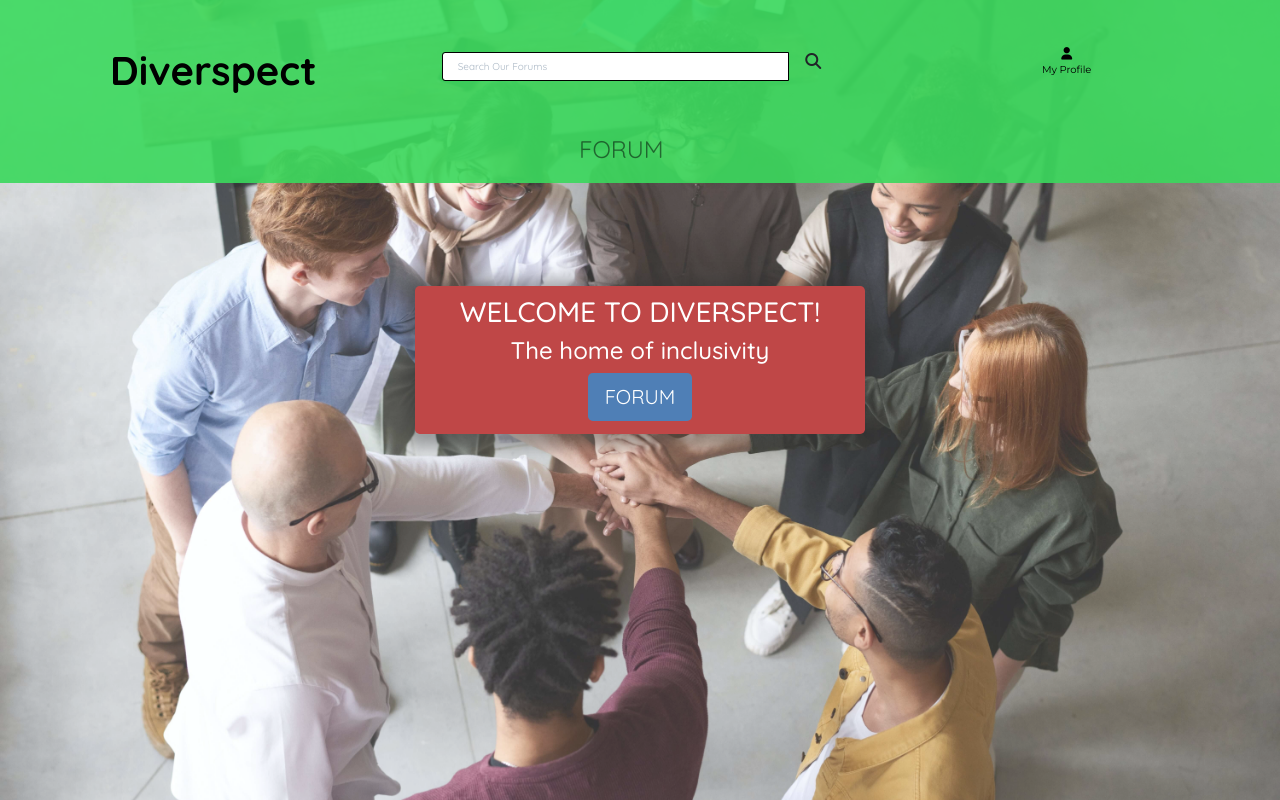
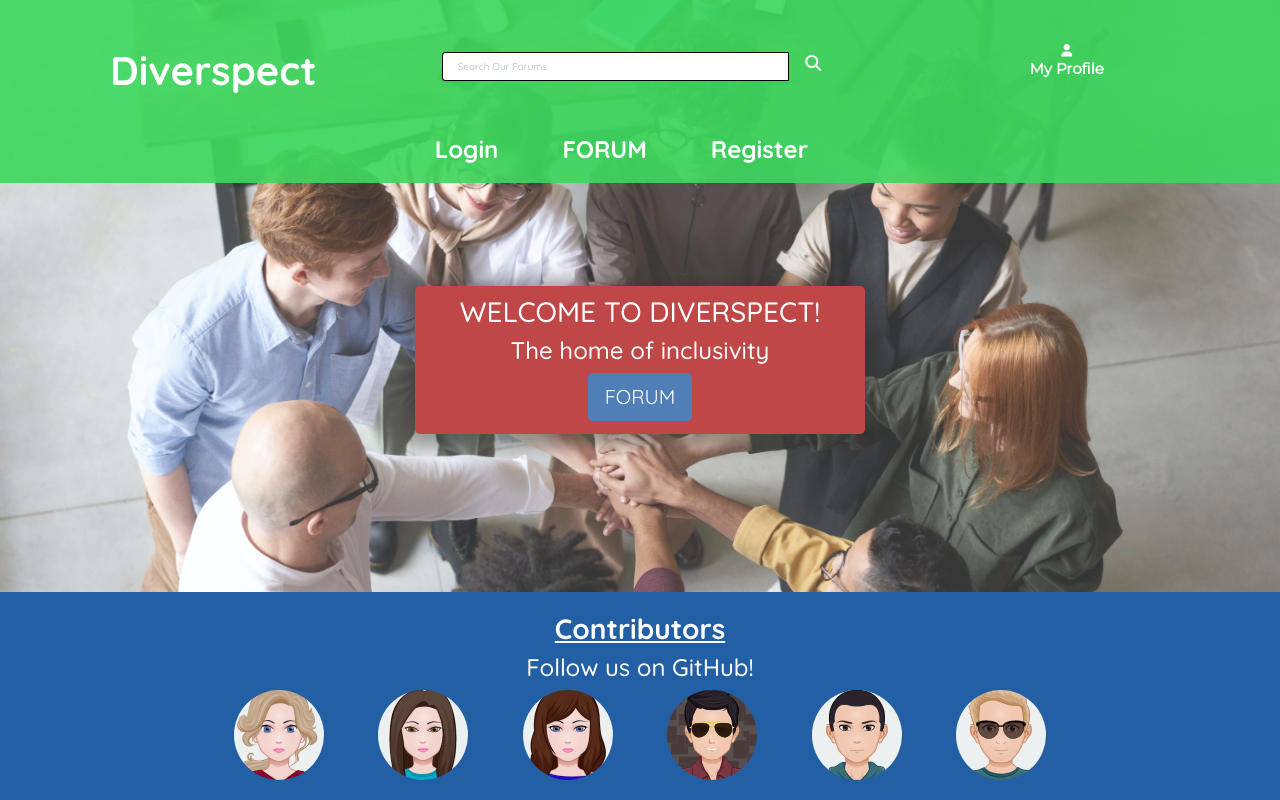
Before and after one commit to Gwen-Bradbury/trust-in-soda-hackathon, a Django app: page / in a window 1280 px wide. Run offline with Django 3.2, Linux system fonts and the light colour scheme; some libraries are stand-ins or nearby versions.

Commit message:
style: added styling and footer to index page

```diff
--- a/home/templates/home/index.html
+++ b/home/templates/home/index.html
@@ -13,12 +13,12 @@
 {% endblock %}
 
 {% block content %}
-<div class="jumbotron-section">
+<div class="jumbotron-section img-fluid">
     <div class="row jumbotron-container">
         <div class="col-12">
             <div class="jumbotron text-center jumbotron-content">
-                <h3 class="pt-1 text-white text-uppercase">Welcome to Diverspect!</h3>
-                <h4 class="text-white">The home of inclusivity</h4>
+                <h3 class="pt-1 welcome-text text-white text-uppercase">Welcome to Diverspect!</h3>
+                <h4 class="welcome-text text-white">The home of inclusivity</h4>
                 <h2>
                     <a href="{% url 'forum' %}" class="display-4 headline-links forum-btn btn btn-lg text-uppercase text-white">
                         Forum
--- a/static/css/base.css
+++ b/static/css/base.css
@@ -47,6 +47,7 @@ a:link, a:visited {
     width: 150px;
     margin-left: 10px;
 }
+
 
 #menu {
     display: flex;
@@ -102,6 +103,7 @@ a:link, a:visited {
 .title {
     text-align: center;
     padding: 30px 0 5px;
+    color: #fff;
 }
 
 .title {
@@ -220,6 +222,15 @@ hr {
     margin: 20px auto;
 }
 
+.search-btn {
+    margin-top: 5px;
+}
+
+.profile-link {
+    font-size: 15px;
+    font-weight: bold;
+}
+
 input[type="submit"] {
     background-color: var(--lapis-lazuli);
     color: var(--white);
@@ -276,8 +287,15 @@ input[type="reset"]:hover {
     background-color: darkred;
 }
 
+.img-avatar {
+    border-radius: 50px;
+}
 
-#footer {
+.footer {
+    position:absolute;
+    bottom:0;
+    width:100%;
+
     text-align: center;
     color: var(--white);
     font-weight: 500;
@@ -286,6 +304,7 @@ input[type="reset"]:hover {
     padding: 20px;
     background-color: var(--lapis-lazuli);
 }
+
 
 .footer-headline {
     text-decoration: underline;
@@ -484,3 +503,13 @@ header {
         padding: .25rem .5rem !important;
     }
 }
+
+@media (max-width: 440px) {
+    .welcome-text {
+        font-size: 15px;
+    }
+
+    .forum-btn {
+        font-size: 15px;
+    }
+}
--- a/templates/base.html
+++ b/templates/base.html
@@ -60,7 +60,7 @@
                         <div class="input-group-append">
                             <button class="form-control btn rounded-5" type="submit">
                                 <span class="icon">
-                                    <i class="fas fa-search"></i>
+                                    <i class="fas fa-search text-white mt-1"></i>
                                 </span>
                             </button>
                         </div>
@@ -73,9 +73,9 @@
                     <li class="list-inline-item dropdown">
                         <a class="link-button nav-link" href="#" id="user-options" data-toggle="dropdown"
                             aria-haspopup="true" aria-expanded="false">
-                            <div class="text-center">
+                            <div class="text-center text-white">
                                 <div><i class="fas fa-user fa-lg"></i></div>
-                                <p class="my-0">My Profile</p>
+                                <p class="my-0 profile-link">My Profile</p>
                             </div>
                         </a>
                         <!-- Only Show If User Authenticated or Superuser -->
@@ -115,24 +115,28 @@
     {% block content %}
     {% endblock %}
 
-    <!--Footer
-    <footer>
-        <div class="container-fluid text-center" id="footer">
-            <div class="row">
-                <div class="col">
-                    <h2>Follow us!</h2>
-                    () Social links ()
-                    <ul class="github-links">
-                        <li><a href="https://www.facebook.com" target="_blank"><i
-                                    class="fab fa-facebook footer-icons"></i></a></li>
-                        <li><a href="https://www.instagram.com" target="_blank"><i
-                                    class="fab fa-instagram footer-icons"></i></a></li>
-                        <li><a href="https://www.linkedin.com/" target="_blank"><i
-                                    class="fab fa-linkedin footer-icons"></i></a></li>
-                    </ul>
-                </div>
-            </div>
-        </div>
+    <!--Footer-->
+    <footer class="footer">
+        <h3 class="footer-headline">Contributors</h3>
+        <h4>Follow us on GitHub!</h4>
+        <!-- Contributors Github links -->
+        <ul class="github-links">
+            <li><a href="https://github.com/Gwen-Bradbury" target="_blank" rel="noopener noreferrer" aria-label="Gwen avatar"><img
+                        src="media/gwenavatar.png" class="img-avatar" alt="contributor avatar"></a></li>
+            <li><a href="https://github.com/mwmlln" target="_blank" rel="noopener noreferrer" aria-label="Miwa avatar"><img
+                        src="media/miwaavatar.png" class="img-avatar" alt="contributor avatar"></a></li>
+            <li><a href="https://github.com/elerel" target="_blank" rel="noopener noreferrer" aria-label="eleanor avatar"><img
+                        src="media/eleanoravatar.png" class="img-avatar" alt="contributor avatar"></a></li>
+            <li><a href="https://github.com/kylelawrencedev" target="_blank" rel="noopener noreferrer" aria-label="kyle avatar"><img
+                        src="media/kyleavatar.png" class="img-avatar" alt="contributor avatar"></a></li>
+            <li><a href="https://github.com/emidiovaleretto" target="_blank" rel="noopener noreferrer" aria-label="emidio avatar"><img
+                        src="media/emidioavatar.png" class="img-avatar" alt="contributor avatar"></a></li>
+            <li><a href="https://github.com/CGPlusPlus" target="_blank" rel="noopener noreferrer" aria-label="conor avatar"><img
+                            src="media/conoravatar.png" class="img-avatar" alt="contributor avatar"></a></li>
+        </ul>
+    </div>
+</div>
+</div>
     </footer>-->
 
     {% block postload_js %}
--- a/templates/includes/main_nav.html
+++ b/templates/includes/main_nav.html
@@ -2,13 +2,23 @@
 <div class="collapse navbar-collapse" id="main-nav">
     <ul class="navbar-nav w-auto mx-auto">
         <li class="nav-item d-block d-lg-none">
-            <a class="link-button nav-link-size nav-link mr-5" href="{% url 'home' %}" id="home-link">
+            <a class="link-button nav-link-size nav-link mr-5 text-white font-weight-bold" href="{% url 'home' %}" id="home-link">
                 HOME
             </a>
         </li>
         <li class="nav-item">
-            <a class="link-button nav-link-size nav-link mr-5" href="{% url 'forum' %}" id="all-blogs-link">
+            <a class="link-button nav-link-size nav-link mr-5 text-white font-weight-bold" href="{% url 'account_login' %}" id="all-blogs-link">
+                Login
+            </a>
+        </li>
+        <li class="nav-item">
+            <a class="link-button nav-link-size nav-link mr-5 text-white font-weight-bold" href="{% url 'forum' %}" id="all-blogs-link">
                 FORUM
+            </a>
+        </li>
+        <li class="nav-item">
+            <a class="link-button nav-link-size nav-link mr-5 text-white font-weight-bold" href="{% url 'account_signup' %}" id="all-blogs-link">
+                Register
             </a>
         </li>
     </ul>
--- a/templates/includes/mobile_top_header.html
+++ b/templates/includes/mobile_top_header.html
@@ -3,8 +3,8 @@
     <li class="list-inline-item">
         <a class="link-button nav-link d-block d-lg-none" href="#" id="mobile-search" data-toggle="dropdown" aria-haspopup="true" aria-expanded="false">
             <div class="text-center">
-                <div><i class="fas fa-search fa-lg"></i></div>
-                <p class="my-0">Search</p>
+                <div><i class="fas fa-search fa-lg text-white"></i></div>
+                <p class="my-0 text-white">Search</p>
             </div>
         </a>
         <div class="dropdown-menu border-0 w-100 p-3 rounded-5 my-0" aria-labelledby="mobile-search">
@@ -12,9 +12,9 @@
                 <div class="input-group w-100">
                     <input class="form-control rounded-5" type="text" name="q" placeholder="Search Our Forums">
                     <div class="input-group-append">
-                        <button class="form-control form-control btn rounded-5" type="submit">
+                        <button class="form-control search-btn btn btn-black border rounded-0" type="submit">
                             <span class="icon">
-                                <i class="fas fa-search"></i>
+                                <i class="fas fa-search text-white"></i>
                             </span>
                         </button>
                     </div>
@@ -26,8 +26,8 @@
     <li class="list-inline-item dropdown">
         <a class="link-button nav-link d-block d-lg-none" href="#" id="user-options-mobile" data-toggle="dropdown" aria-haspopup="true" aria-expanded="false">
             <div class="text-center">
-                <div><i class="fas fa-user fa-lg"></i></div>
-                <p class="my-0">My Account</p>
+                <div><i class="fas fa-user fa-lg text-white"></i></div>
+                <p class="my-0 text-white">My Account</p>
             </div>
         </a>
         <div class="dropdown-menu border-0" aria-labelledby="user-options-mobile">
```
